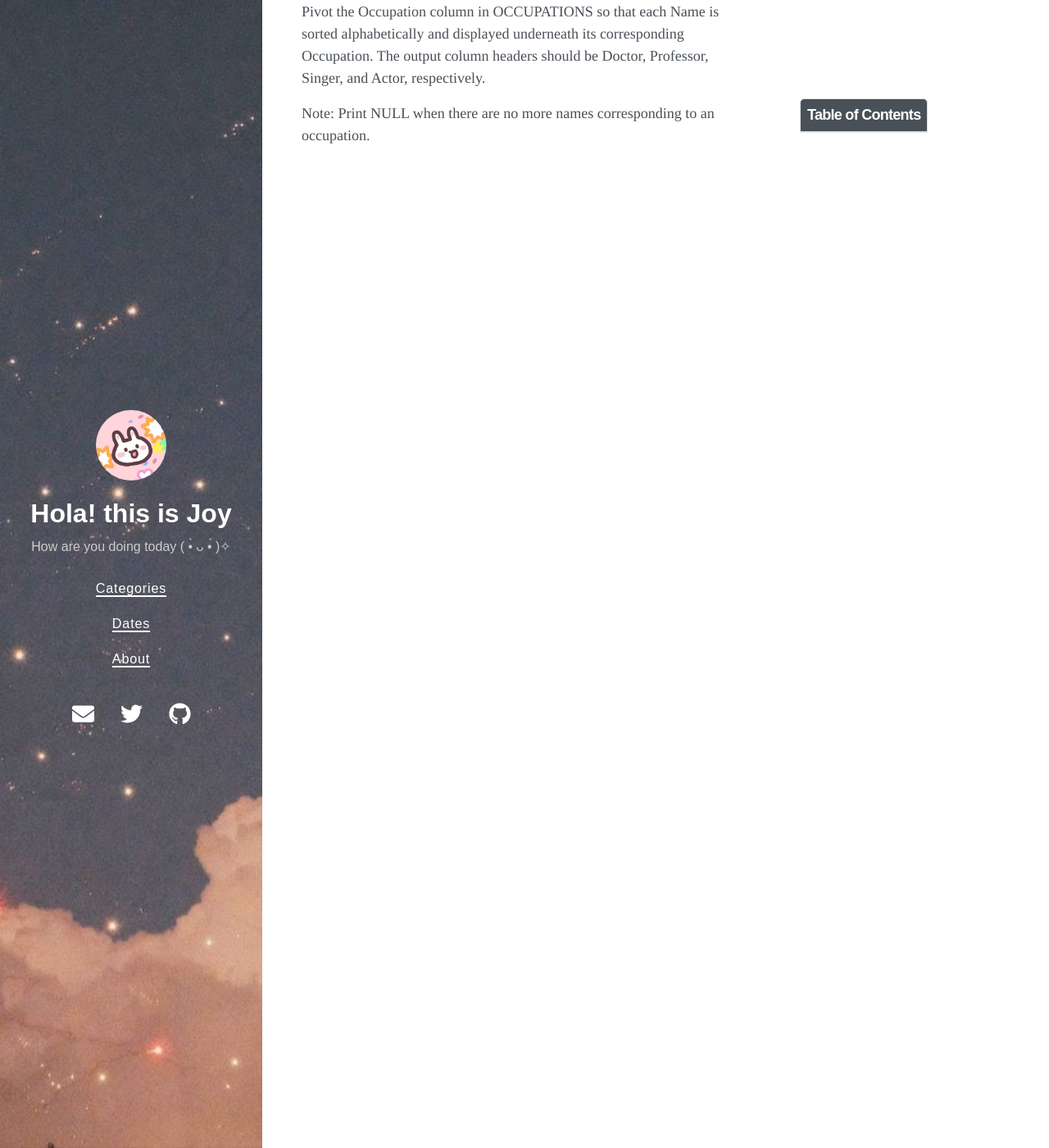
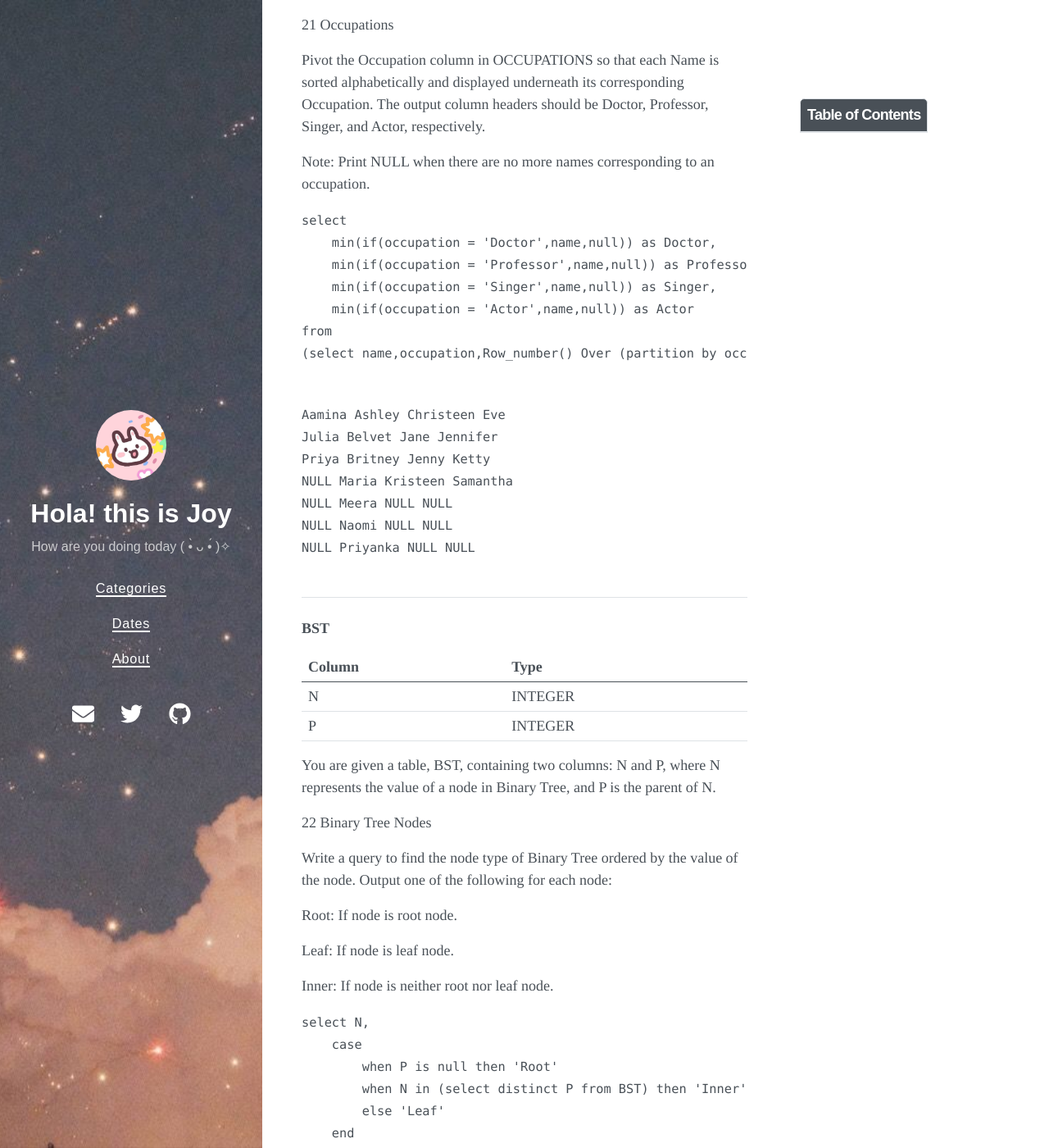
Before and after one commit to Joy3Luo/mathnotes, a Jekyll site: the page built from _posts/2023-03-28-SQL.md, in a window 1280 px wide and 1400 px high, scrolled down 11517 px. Shown: the whole window at 82% size. Built offline with Jekyll 4.4.1, drawn with Linux system fonts in a browser that asks for light colours; nearby versions of some CDN libraries; some of the changed text lies outside the part shown.

Commit message:
Update 2023-03-28-SQL.md

````diff
--- a/_posts/2023-03-28-SQL.md
+++ b/_posts/2023-03-28-SQL.md
@@ -134,7 +134,7 @@
 ID|NUMBER
 CITY|VARCHAR2(21)
 STATE|VARCHAR2(2)
-LAT_N|STATION
+LAT_N|NUMBER
 LONG_W|NUMBER
 
 where LAT_N is the northern latitude and LONG_W is the western longitude.
@@ -191,11 +191,9 @@
 
 ```SQL
 WITH Longest AS (SELECT CITY, LENGTH(CITY) AS Lengths FROM STATION
-                ORDER BY Lengths desc, City
-                 LIMIT 1),
+                ORDER BY Lengths desc, City LIMIT 1),
      Shortest AS (SELECT CITY, LENGTH(CITY) AS Lengths FROM STATION
-                ORDER BY Lengths, City
-                 LIMIT 1)
+                ORDER BY Lengths, City LIMIT 1)
 SELECT CITY, Lengths FROM Shortest
 UNION
 SELECT CITY, Lengths FROM Longest;
@@ -209,11 +207,14 @@
 
 Query the list of CITY names starting with vowels (i.e., a, e, i, o, or u) from STATION. Your result cannot contain duplicates.
 
+**SUBSTR: Extract a substring from a string (start at position 5, extract 3 characters)
+
 ```SQL
 SELECT DISTINCT city
 FROM station
 WHERE SUBSTR(city, 1, 1) IN ('A', 'E' , 'I', 'O', 'U');
 ```
+
 ```HTML
 Acme
 Addison
@@ -446,6 +447,7 @@
 
 where [occupation_count] is the number of occurrences of an occupation in OCCUPATIONS and [occupation] is the lowercase occupation name. If more than one Occupation has the same [occupation_count], they should be ordered alphabetically.
 
+** concat: Add two strings together
 
 ```SQL
 select concat(name,'(', upper(substr(occupation,1,1)),')') as name
@@ -486,19 +488,62 @@
 
 
 ```SQL
-
+select
+    min(if(occupation = 'Doctor',name,null)) as Doctor,
+    min(if(occupation = 'Professor',name,null)) as Professor,
+    min(if(occupation = 'Singer',name,null)) as Singer,
+    min(if(occupation = 'Actor',name,null)) as Actor
+from
+(select name,occupation,Row_number() Over (partition by occupation order by name) as row_num from occupations) as ord group by row_num;
 ```
 ```HTML
-
+Aamina Ashley Christeen Eve
+Julia Belvet Jane Jennifer
+Priya Britney Jenny Ketty
+NULL Maria Kristeen Samantha
+NULL Meera NULL NULL
+NULL Naomi NULL NULL
+NULL Priyanka NULL NULL
 ```
 
+------------------------------------------
+
+**BST**
+
+Column|Type
+---|---
+N|INTEGER
+P|INTEGER
+
+You are given a table, BST, containing two columns: N and P, where N represents the value of a node in Binary Tree, and P is the parent of N.
+
+22 Binary Tree Nodes
+
+Write a query to find the node type of Binary Tree ordered by the value of the node. Output one of the following for each node:
+
+Root: If node is root node.
+
+Leaf: If node is leaf node.
+
+Inner: If node is neither root nor leaf node.
 
 
 ```SQL
-
+select N,
+    case
+        when P is null then 'Root'
+        when N in (select distinct P from BST) then 'Inner'
+        else 'Leaf'
+    end
+from BST
+order by 1
 ```
 ```HTML
-
+1 Leaf
+2 Inner
+3 Leaf
+4 Inner
+5 Leaf
 ```
 
 
````
